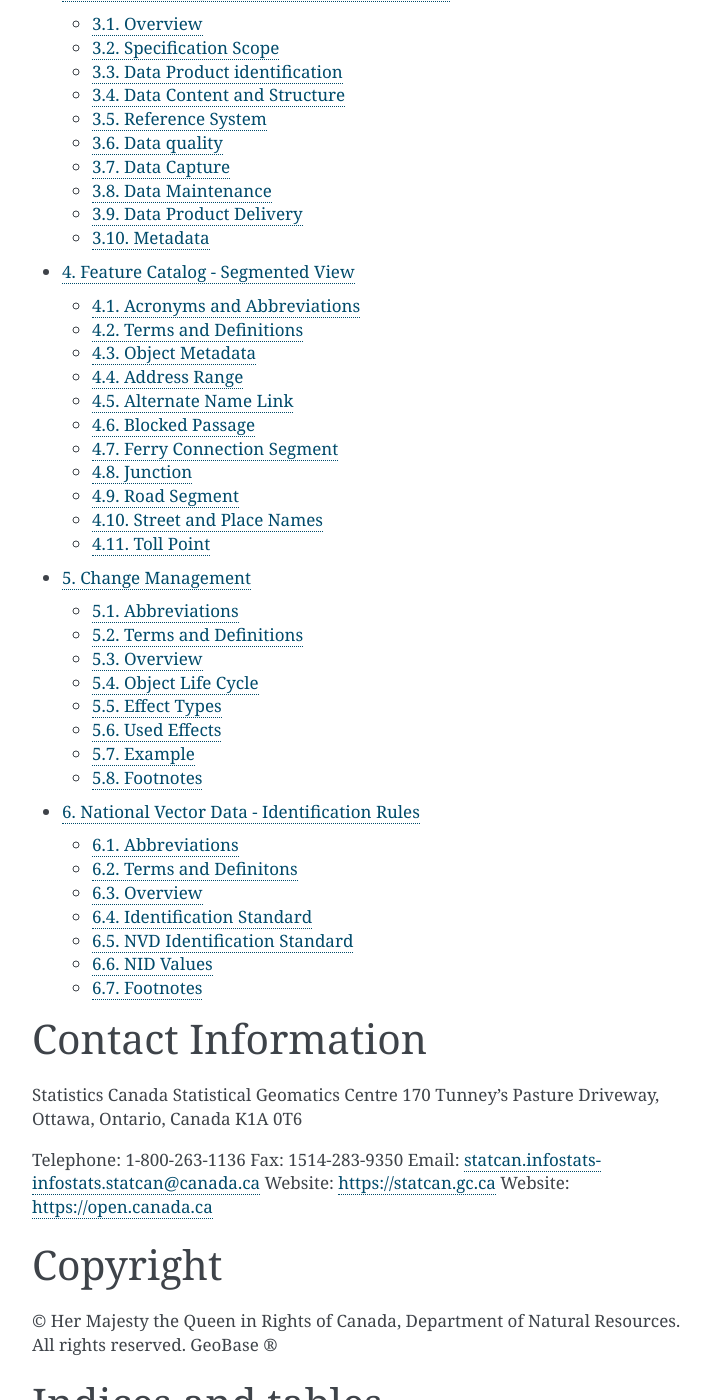
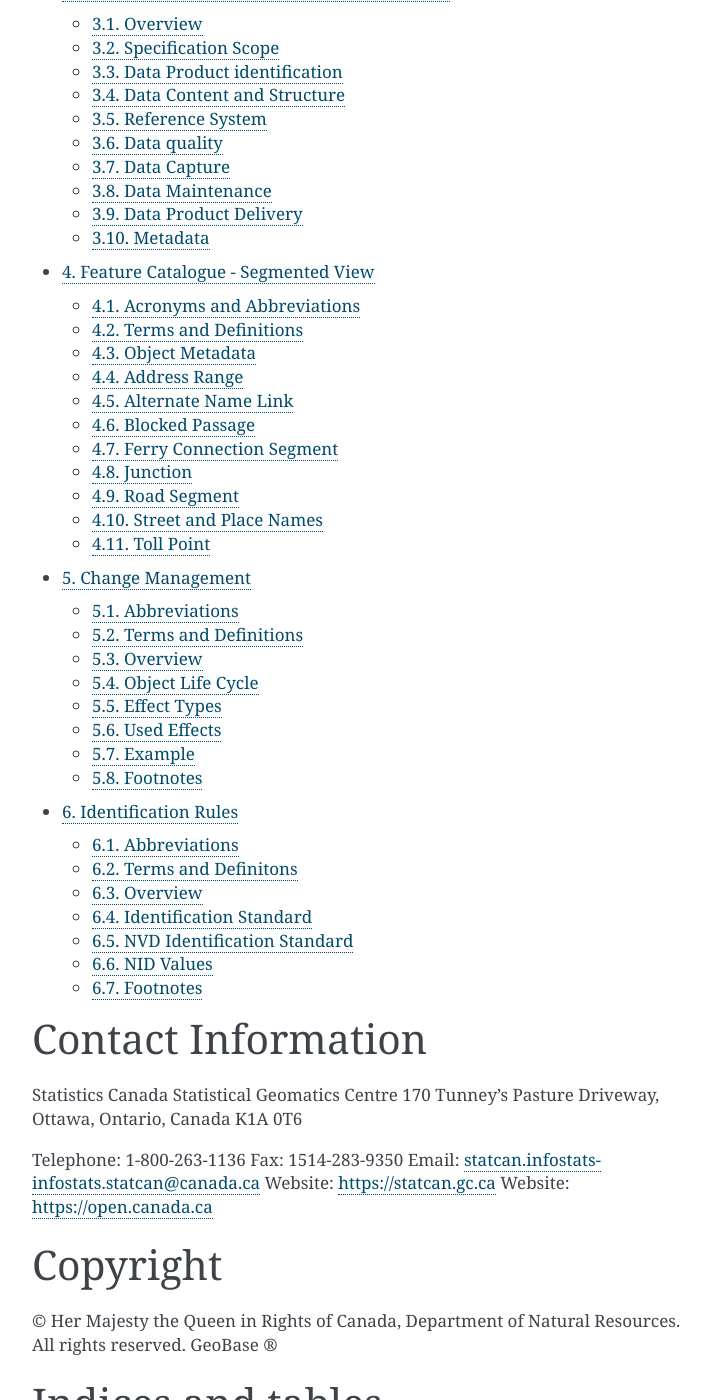
Before and after one commit to StatCan/egp-crn, a Sphinx documentation site: the page built from docs/index.rst, in a window 1280 px wide and 1400 px high, scrolled down 452 px. Shown: the whole window, without its empty margins (388-1099 px from the left). Built offline with Sphinx 7.4.7, drawn with Linux system fonts in a browser that asks for light colours; some of the changed text lies outside the part shown.

```diff
--- a/docs/conf.py
+++ b/docs/conf.py
@@ -18,7 +18,7 @@
 # -- Project information -----------------------------------------------------
 
 project = 'National Road Network'
-copyright = '2020, Statistics Canada'
+copyright = '2021, Statistics Canada'
 author = 'Statistics Canada'
 
 
@@ -38,6 +38,10 @@ templates_path = ['_templates']
 # This pattern also affects html_static_path and html_extra_path.
 exclude_patterns = ['_build', 'Thumbs.db', '.DS_Store']
 
+# Translating with sphinx-intl.
+locale_dirs = ['locale/']
+gettext_compact = False
+
 
 # -- Options for HTML output -------------------------------------------------
 
--- a/docs/feature_catalog.rst
+++ b/docs/feature_catalogue.rst
@@ -1,6 +1,6 @@
-********************************
-Feature Catalog - Segmented View
-********************************
+**********************************
+Feature Catalogue - Segmented View
+**********************************
 
 .. include :: <isonum.txt>
 
--- a/docs/nvd_identification_rules.rst
+++ b/docs/identification_rules.rst
@@ -1,6 +1,6 @@
-*******************************************
-National Vector Data - Identification Rules
-*******************************************
+********************
+Identification Rules
+********************
 
 .. contents::
    :depth: 3
--- a/docs/index.rst
+++ b/docs/index.rst
@@ -9,11 +9,11 @@ National Road Network's documentation
    :caption: Contents:
 
    release_notes
-   distribution_formats
-   data_product_specs
-   feature_catalog
-   nvd_change_management
-   nvd_identification_rules
+   product_distribution_formats
+   data_product_specifications
+   feature_catalogue
+   change_management
+   identification_rules
 
 
 Contact Information
--- a/environment.yml
+++ b/environment.yml
@@ -10,9 +10,13 @@ dependencies:
   - networkx=2.3
   - numpy=1.19.4
   - pandas=1.1.4
+  - pip=20.2.4
   - python=3.6.11
   - pyyaml=5.3.1
   - requests=2.25.0
   - scipy=1.5.3
   - shapely=1.7.1
+  - sphinx=3.4.3
   - tqdm=4.53.0
+  - pip:
+    - sphinx-intl=2.0.1
```
Also changed, not shown: docs/change_management.rst (renamed from docs/nvd_change_management.rst), docs/data_product_specifications.rst (renamed from docs/data_product_specs.rst), docs/product_distribution_formats.rst (renamed from docs/distribution_formats.rst), 12 other files.
